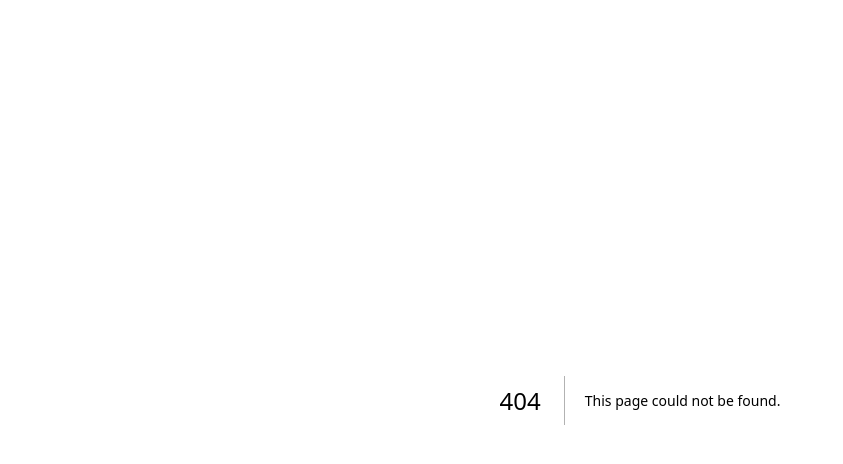
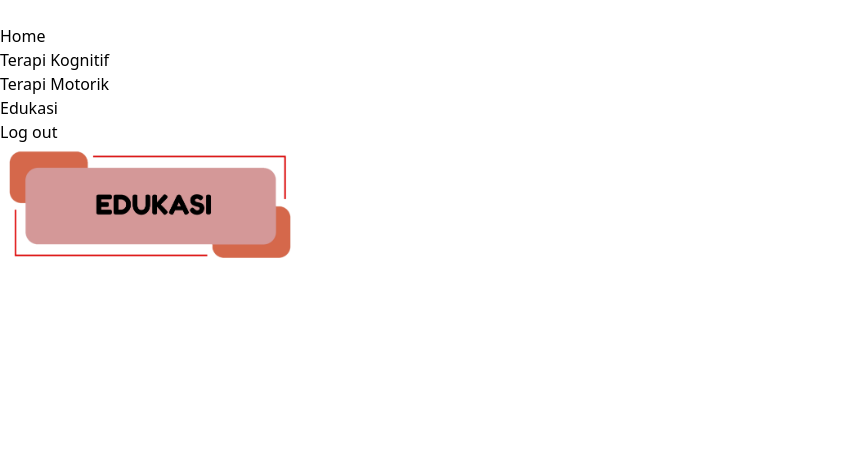
Before and after one commit to Yudann/tracker-str, a Next.js app: page /edukasi in a window 1280 px wide. Before the commit this address had no page. Shown: the top 464 px of the page, without its empty margins (0-843 px from the left). Built offline with nearby package versions, Linux system fonts and the light colour scheme.

Commit message:
feat: add edukasi page

```diff
--- /dev/null
+++ b/src/app/(pages)/edukasi/page.tsx
@@ -0,0 +1,17 @@
+import Image from "next/image";
+import edukasiImage from "../../../../public/assets/header/edukasi.png";
+
+export default function EdukasiPage() {
+  return (
+    <div className="w-full h-fit flex flex-col items-center my-16">
+      {/* Header Image */}
+      <Image
+        height={300}
+        width={300}
+        className="w-full max-w-md"
+        src={edukasiImage}
+        alt="Kognitif Header"
+      />
+    </div>
+  );
+}
```
